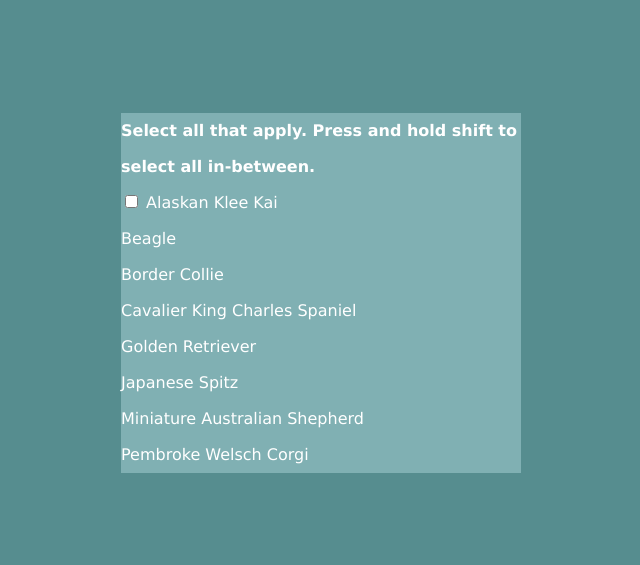
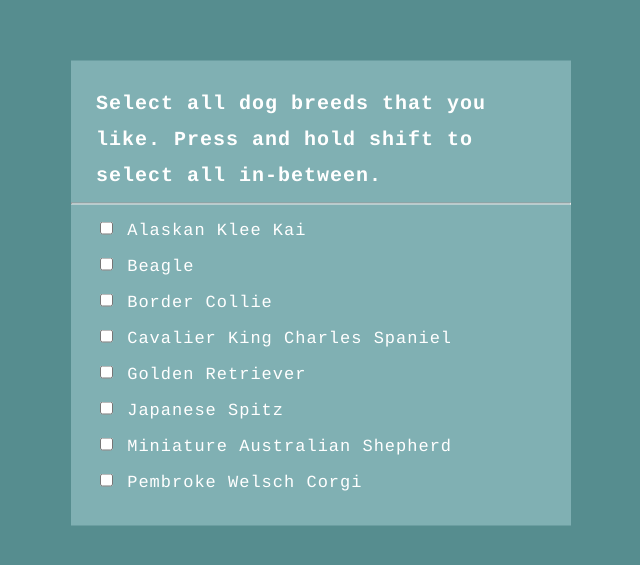
Before and after one commit to sdossland/Shift-to-check-multiple-boxes, a plain HTML site: page index.html in a window 1280 px wide. Shown: the part 107-672 px from the top of the page, without its empty margins (319-959 px from the left). Drawn offline with Linux system fonts and the light colour scheme.

Commit message:
HTML, CSS final

```diff
--- a/index.html
+++ b/index.html
@@ -8,36 +8,37 @@
 </head>
 <body>
 <form>
-    <div class="question">Select all that apply. Press and hold shift to select all in-between.</div>
+    <div class="question">Select all dog breeds that you like. Press and hold shift to select all in-between.</div>
+    <hr />
     <div class="answer">
         <input type="checkbox" name="akk" />
         <label>Alaskan Klee Kai</label>
     </div>
-    <div class="answer>
+    <div class="answer">
         <input type="checkbox" name="beagle" />
         <label>Beagle</label>
     </div>
-    <div class="answer>
+    <div class="answer">
         <input type="checkbox" name="collie" />
         <label>Border Collie</label>
     </div>
-    <div class="answer>
+    <div class="answer">
         <input type="checkbox" name="cavalier" />
         <label>Cavalier King Charles Spaniel</label>
     </div>
-    <div class="answer>
+    <div class="answer">
         <input type="checkbox" name="golden" />
         <label>Golden Retriever</label>
     </div>
-    <div class="answer>
+    <div class="answer">
         <input type="checkbox" name="spitz" />
         <label>Japanese Spitz</label>
     </div>
-    <div class="answer>
+    <div class="answer">
         <input type="checkbox" name="aussie" />
         <label>Miniature Australian Shepherd</label>
     </div>
-    <div class="answer>
+    <div class="answer">
         <input type="checkbox" name="corgi" />
         <label>Pembroke Welsch Corgi</label>
     </div>
--- a/logic.js
+++ b/logic.js
@@ -1,3 +1,9 @@
 /**
  * Created by sophia on 3/10/17.
  */
+document.addEventListener("DOMContentLoaded", function () {
+
+
+
+
+})
--- a/style.css
+++ b/style.css
@@ -1,21 +1,30 @@
 body {
-    font-family: "Lucida Sans Unicode", "Lucida Grande", sans-serif;
+    font-family: Rockwell, Courier Bold, Courier, Georgia, Times, Times New Roman, serif;
     line-height: 36px;
     margin: 0;
     background-color: #568d8f;
     color: #ffffff;
+    font-size: 17px;
+    letter-spacing: 1px;
 }
 form {
-    width: 400px;
+    width: auto;
+    max-width: 500px;
     position: absolute;
     top: 50%;
     left: 50%;
     margin-right: -50%;
     transform: translate(-50%, -50%);
     background-color: #80b0b3;
+    padding: 25px 0 25px 0;
 }
+form div {
+   padding: 0 25px 0 25px;
+}
+
 .question {
     font-weight: 900;
+    font-size: 20px;
 }
 .answer:hover {
     background-color: #609c9f;
```
